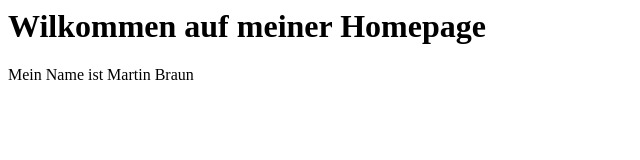
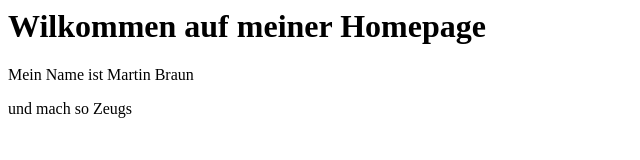
Before and after one commit to martin111braun/homepage2, a plain HTML site: page index.html in a window 1280 px wide. Shown: the whole page, without its empty margins (0-640 px from the left). Drawn offline with Linux system fonts and the light colour scheme.

Commit message:
Fuenfte Version

```diff
--- a/index.html
+++ b/index.html
@@ -5,5 +5,6 @@
     <body>
         <h1>Wilkommen auf meiner Homepage</h1>
         <p>Mein Name ist Martin Braun</p>
+        <p>und mach so Zeugs</p>
     </body>
 </html>
```
